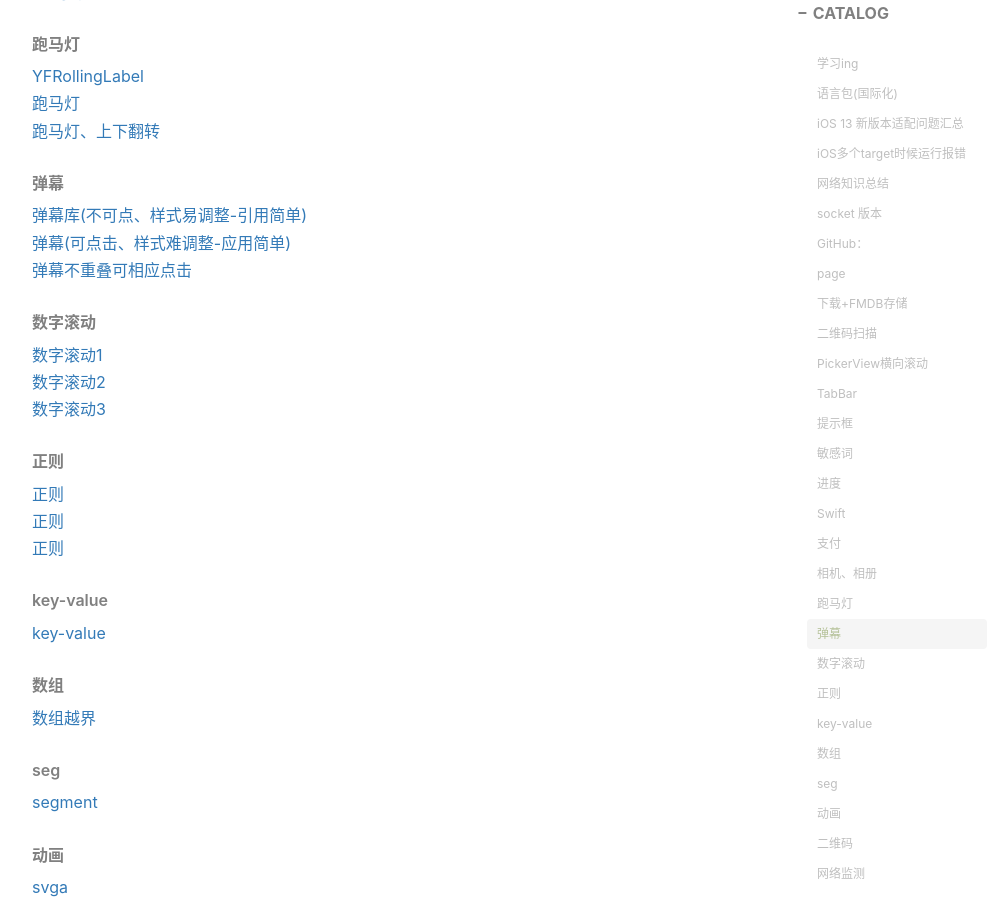
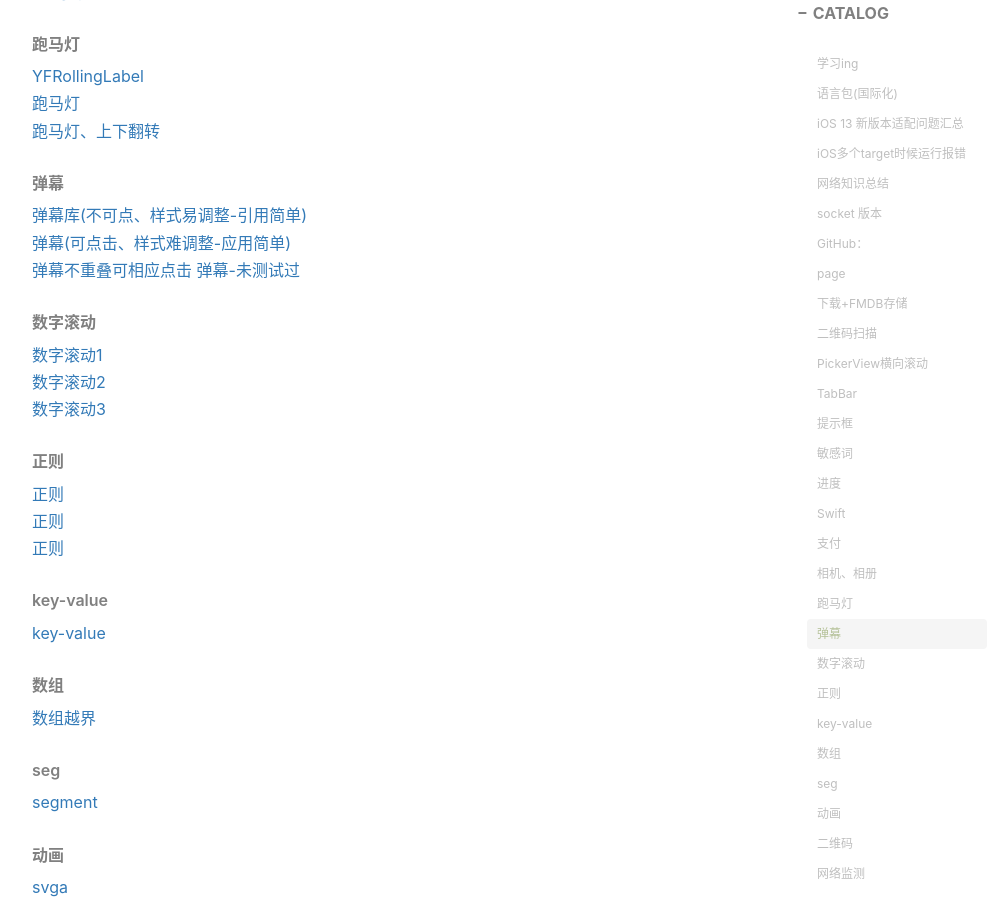
Before and after one commit to yznote/yznote.github.io, a Jekyll site: the page built from _posts/1993-06-05-资料汇总.md, in a window 1280 px wide and 900 px high, scrolled down 2218 px. Shown: the whole window, without its empty margins (233-1229 px from the left). Built offline with Jekyll 4.4.1, drawn with Linux system fonts in a browser that asks for light colours; nearby versions of some CDN libraries; comment, search, counter and statistics services are not loaded.

Commit message:
Update 1993-06-05-资料汇总.md

```diff
--- a/_posts/1993-06-05-资料汇总.md
+++ b/_posts/1993-06-05-资料汇总.md
@@ -98,6 +98,7 @@ tags:
 [弹幕库(不可点、样式易调整-引用简单)](https://github.com/Wbqqqq/WBQDanmakuKit)
 [弹幕(可点击、样式难调整-应用简单)](https://github.com/ChinaFishNews/qyuTanMuDemo)
 [弹幕不重叠可相应点击](https://github.com/Initial-C/ZWBarrage)
+[弹幕-未测试过](https://github.com/iOS-Strikers/OCBarrage)
 
 ##### 数字滚动
 
```
